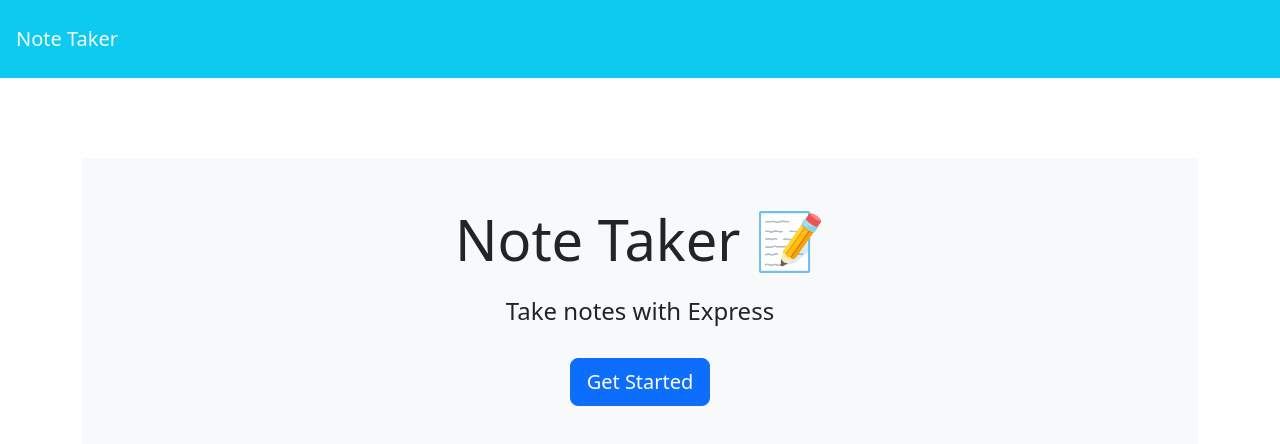
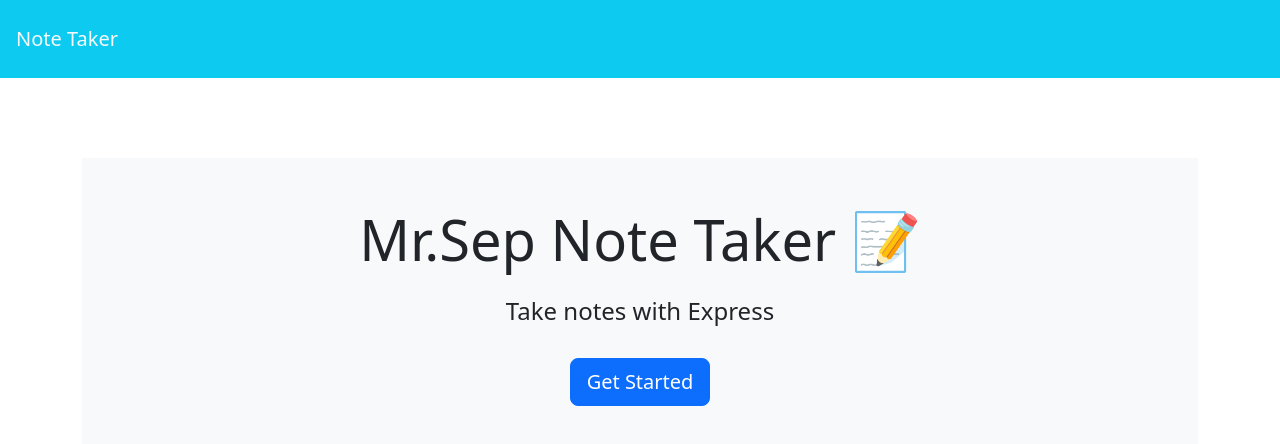
Before and after one commit to MrSep01/note_taking_App, a website: page public/index.html in a window 1280 px wide. Drawn offline with nearby package versions, Linux system fonts and the light colour scheme; no server answers.

Commit message:
html-update-app-name

```diff
--- a/public/index.html
+++ b/public/index.html
@@ -16,7 +16,7 @@
   </nav>
   <div class="container">
     <div style="margin-top: 80px;" class="text-center p-5 mb-4 bg-light">
-      <h1 class="display-4">Note Taker <span role="img" aria-label="Memo">📝</span></h1>
+      <h1 class="display-4">Mr.Sep Note Taker <span role="img" aria-label="Memo">📝</span></h1>
       <h4 class="mt-4">Take notes with Express</h4>
       <a class="btn btn-primary btn-lg mt-4" href="/notes" role="button">Get Started</a>
     </div>
```
